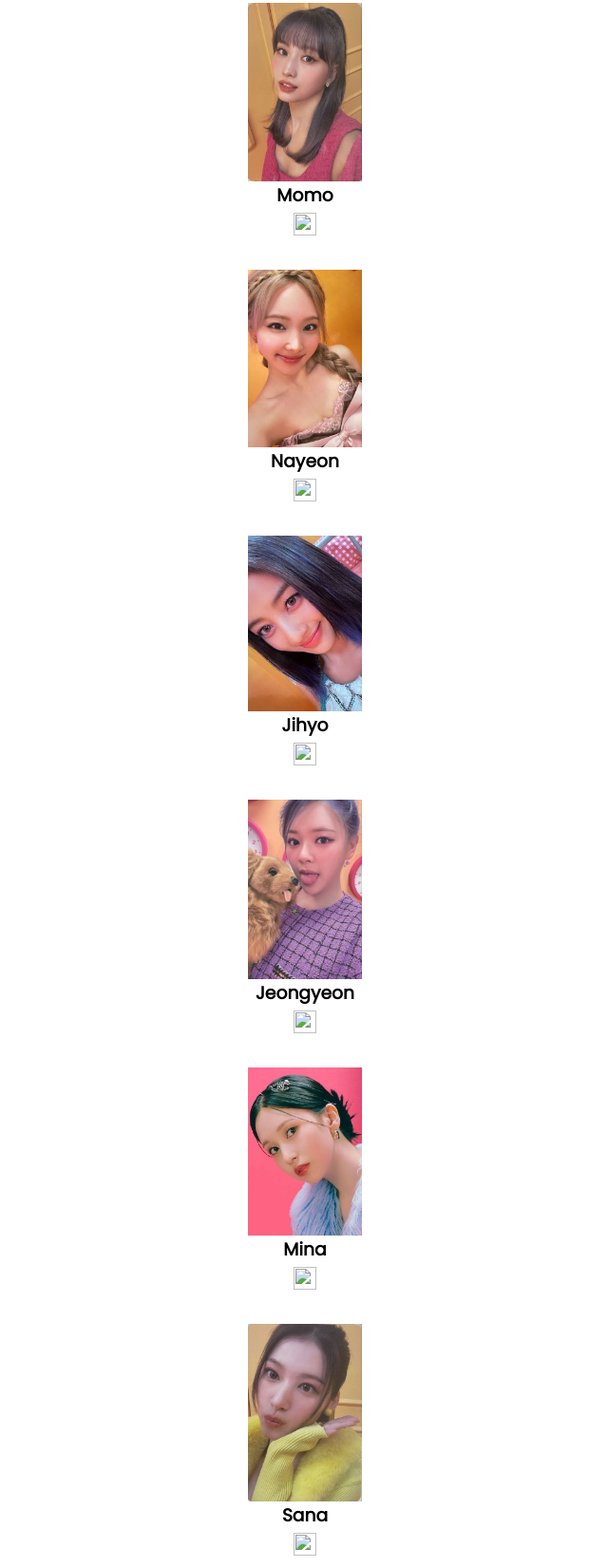
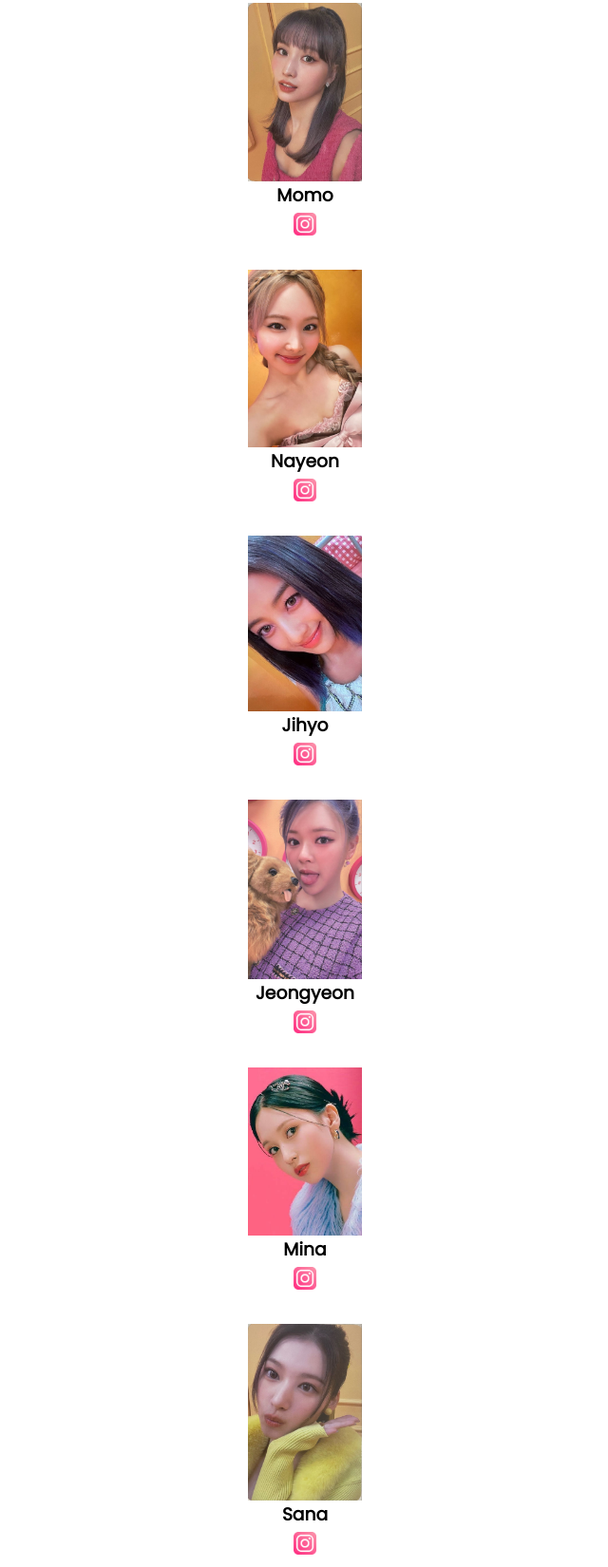
Before and after one commit to evilinheloise/twice-site, a plain HTML site: page index.html in a window 1280 px wide. Shown: the part 471-2121 px from the top of the page at 95% size, without its empty margins (319-959 px from the left). Drawn offline with Linux system fonts and the light colour scheme.

Commit message:
Update index.html

```diff
--- a/index.html
+++ b/index.html
@@ -1,4 +1,4 @@
-<title>Sobre o Twice</title>
+<title>Equipe Alura Start</title>
 <link rel="stylesheet" href="style.css">
 <link rel="preconnect" href="https://fonts.googleapis.com">
 <link rel="preconnect" href="https://fonts.gstatic.com" crossorigin>
@@ -27,55 +27,55 @@
     <div class="integrantes-div">
         <img class="integrantes-imagem" src="[PHOTOCARD SCAN] Between 1&2 - Momo.jpeg" alt="foto da momo">
         <h3 class="integrantes-nome">Momo</h3>
-        <a href="https://instagram.com/momo"><img class="integrantes-icone" src="github.png" alt="icone insta"></a>
+        <a href="https://instagram.com/momo"><img class="integrantes-icone" src="instagram.png" alt="icone insta"></a>
 
     </div>
     <div class="integrantes-div">
         <img class="integrantes-imagem" src="♡.jpeg" alt="foto da nayeon">
         <h3 class="integrantes-nome">Nayeon</h3>
-        <a href="https://instagram.com/nayeonyny"><img class="integrantes-icone" src="github.png" alt="icone insta"></a>
+        <a href="https://instagram.com/nayeonyny"><img class="integrantes-icone" src="instagram.png" alt="icone insta"></a>
 
     </div>
     <div class="integrantes-div">
         <img class="integrantes-imagem" src="JIHYO ARCHIVE.jpeg" alt="foto da jihyo">
         <h3 class="integrantes-nome">Jihyo</h3>
-        <a href="https://instagram.com/_zyozyo"><img class="integrantes-icone" src="github.png" alt="icone insta"></a>
+        <a href="https://instagram.com/_zyozyo"><img class="integrantes-icone" src="instagram.png" alt="icone insta"></a>
 
     </div>
     <div class="integrantes-div">
         <img class="integrantes-imagem" src="_.jpeg" alt="foto da jeongyeon">
         <h3 class="integrantes-nome">Jeongyeon</h3>
-        <a href="https://instagram.com/jy_piece"><img class="integrantes-icone" src="github.png" alt="icone insta"></a>
+        <a href="https://instagram.com/jy_piece"><img class="integrantes-icone" src="instagram.png" alt="icone insta"></a>
 
     </div>
     <div class="integrantes-div">
         <img class="integrantes-imagem" src="_ (1).jpeg" alt="foto da mina">
         <h3 class="integrantes-nome">Mina</h3>
-        <a href="https://instagram.com/mina_sr_my"><img class="integrantes-icone" src="github.png" alt="icone insta"></a>
+        <a href="https://instagram.com/mina_sr_my"><img class="integrantes-icone" src="instagram.png" alt="icone insta"></a>
 
     </div>
     <div class="integrantes-div">
         <img class="integrantes-imagem" src="PHOTOCARD SCAN] Between 1&2 - Sana.jpeg" alt="foto da sana">
         <h3 class="integrantes-nome">Sana</h3>
-        <a href="https://instagram.com/m.by__sana"><img class="integrantes-icone" src="github.png" alt="icone insta"></a>
+        <a href="https://instagram.com/m.by__sana"><img class="integrantes-icone" src="instagram.png" alt="icone insta"></a>
 
     </div>
     <div class="integrantes-div">
         <img class="integrantes-imagem" src="DAHYUN ARCHIVE.jpeg" alt="foto da dahyun">
         <h3 class="integrantes-nome">Dahyun</h3>
-        <a href="https://instagram.com/dahhyunnee"><img class="integrantes-icone" src="github.png" alt="icone insta"></a>
+        <a href="https://instagram.com/dahhyunnee"><img class="integrantes-icone" src="instagram.png" alt="icone insta"></a>
 
     </div>
     <div class="integrantes-div">
         <img class="integrantes-imagem" src="220726 Tzuyu - BETWEEN 1&2 Digital Cover HD.jpeg" alt="foto da tzuyu">
         <h3 class="integrantes-nome">Tzuyu</h3>
-        <a href="https://instagram.com/thinkaboutzu"><img class="integrantes-icone" src="github.png" alt="icone github"></a>
+        <a href="https://instagram.com/thinkaboutzu"><img class="integrantes-icone" src="instagram.png" alt="icone github"></a>
 
     </div>
     <div class="integrantes-div">
         <img class="integrantes-imagem" src="220831 JYPnation Naver Update TWICE POST ‘BETWEEN 1&2’ Behind the Scenes_ Jacket Shooting CHAEYOUNG.jpeg" alt="foto da chae">
         <h3 class="integrantes-nome">Chaeyoung</h3>
-        <a href="https://instagraqm.com/chaeyo.0"><img class="integrantes-icone" src="github.png" alt="icone github"></a>
+        <a href="https://instagraqm.com/chaeyo.0"><img class="integrantes-icone" src="instagram.png" alt="icone github"></a>
 
     </div>
 
```
